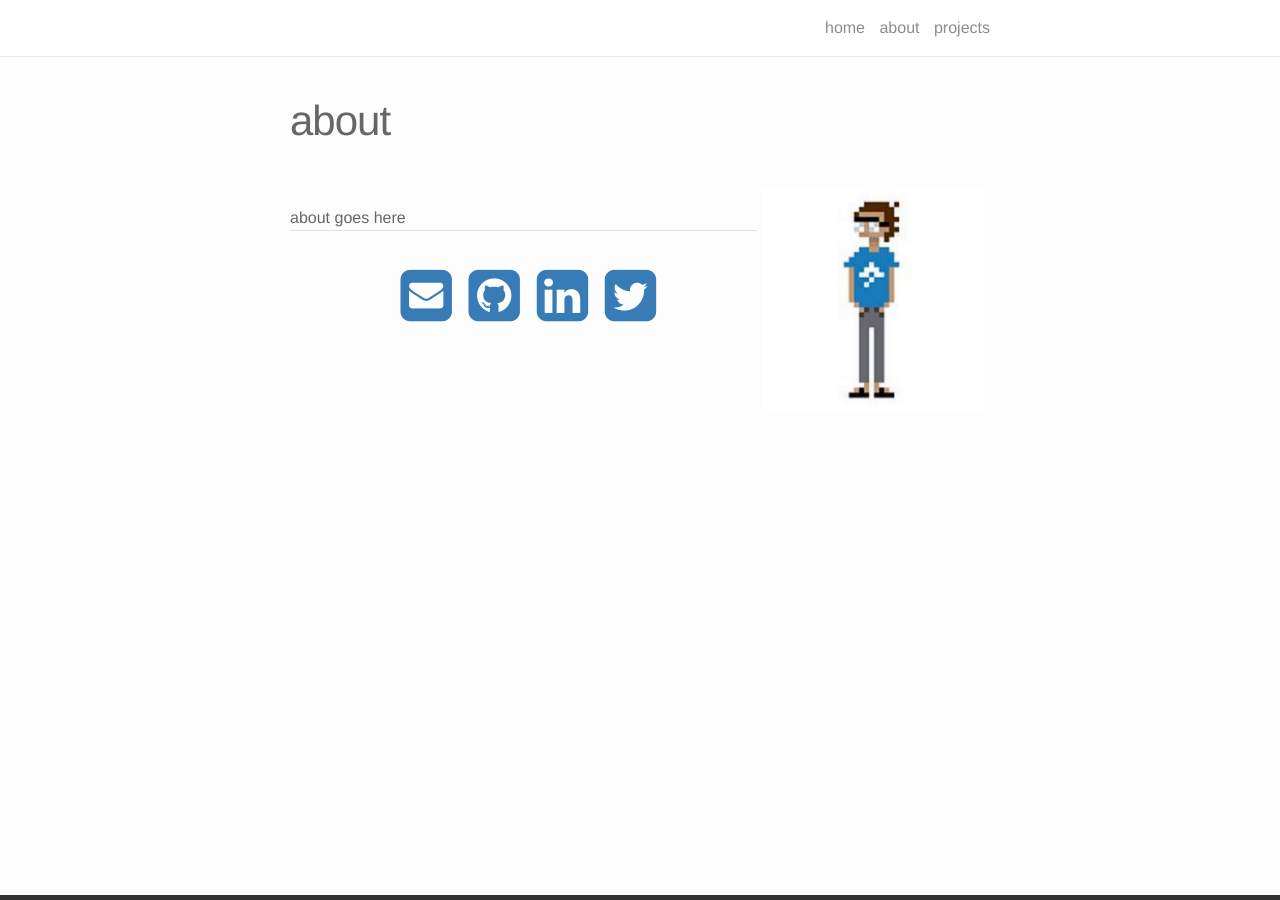
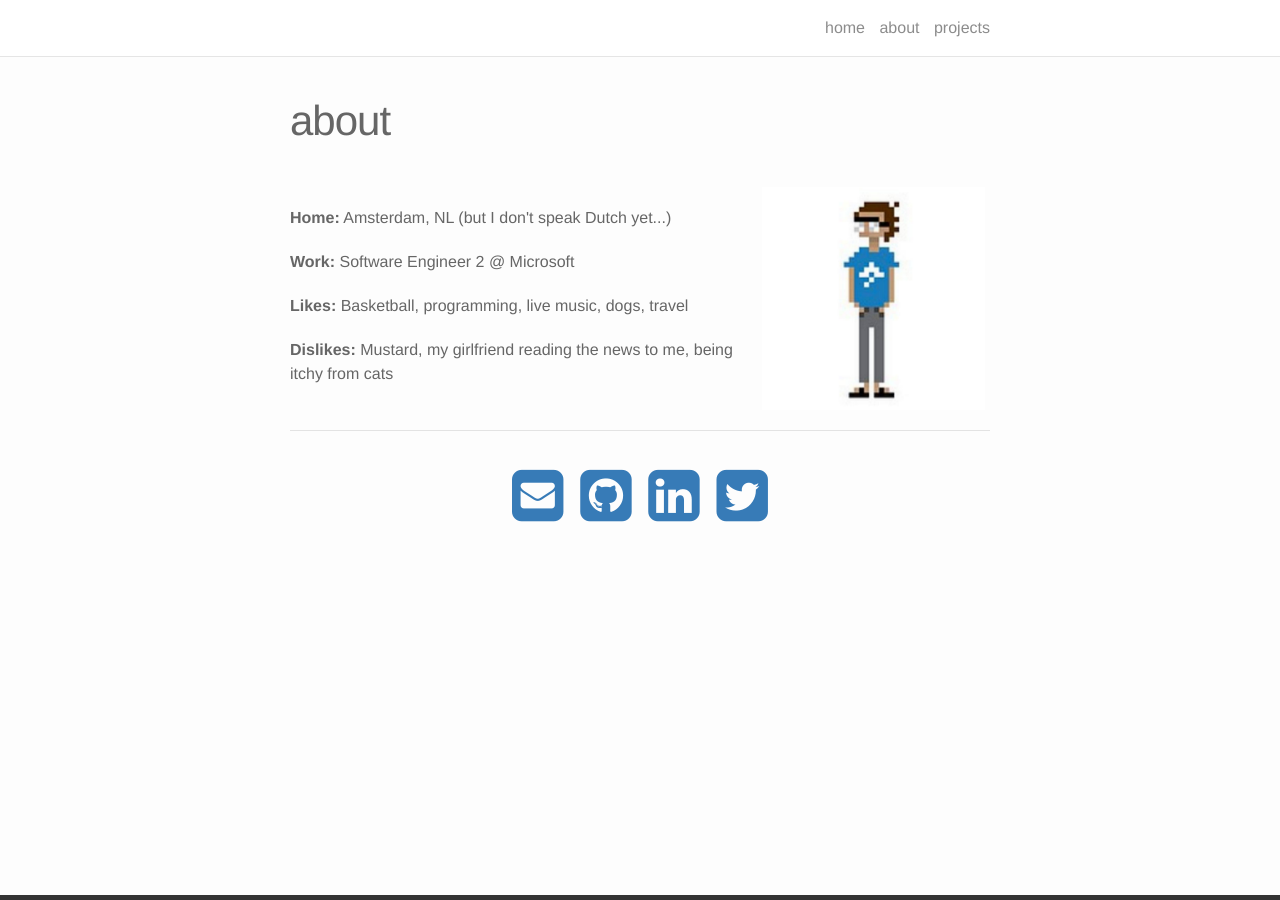
Before and after one commit to acroos/acroos.github.io, a Jekyll site: the page built from about.html, in a window 1280 px wide. Built offline with Jekyll 4.4.1, drawn with Linux system fonts in a browser that asks for light colours; nearby versions of some CDN libraries.

Commit message:
Add dog-do project, remove unwritten elm post, add some about info

```diff
--- a/about.html
+++ b/about.html
@@ -7,7 +7,10 @@ permalink: /about/
 <img class="col one right" src="/img/prof_pic.jpg">
 
 <br/>
-about goes here
+<p><strong>Home:</strong> Amsterdam, NL (but I don't speak Dutch yet...)</p>
+<p><strong>Work:</strong> Software Engineer 2 @ Microsoft</p>
+<p><strong>Likes:</strong> Basketball, programming, live music, dogs, travel</p>
+<p><strong>Dislikes:</strong> Mustard, my girlfriend reading the news to me, being itchy from cats</p>
 <br/>
 <hr/>
 <br/>
--- a/index.html
+++ b/index.html
@@ -10,6 +10,7 @@ layout: default
   <br/>
 </div>
 
+{% if paginator.posts %}
   <ul class="post-list">
       {% for post in paginator.posts %}
         <li>
@@ -21,3 +22,4 @@ layout: default
         </li>
       {% endfor %}
   </ul>
+{% endif %}
--- a/projects.html
+++ b/projects.html
@@ -3,6 +3,8 @@ layout: page
 title: projects
 permalink: /projects/
 ---
+
+<p>Page under construction... more coming soon... </p>
 
 {% for project in site.projects %}
 
```
Also changed, not shown: _posts/2018-09-08-my-first-elm-app.md (deleted, +0 -5 lines), _projects/dog-do.md (added, +7 -0 lines), img/dog-do.png (added). Lines whose indentation alone changed are shown as unchanged.
